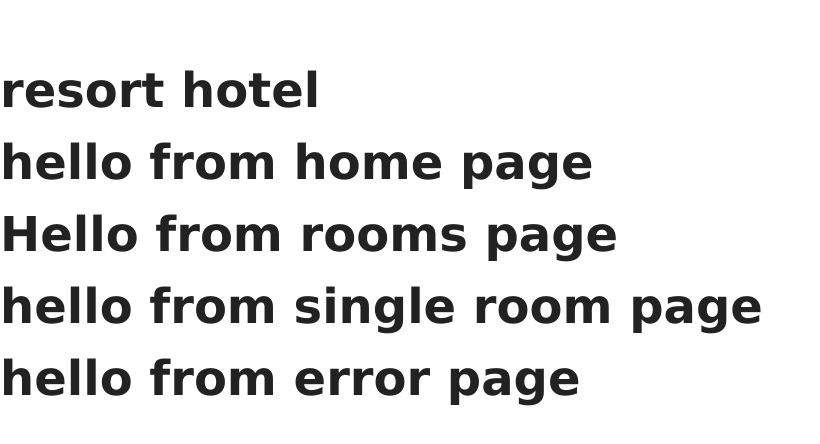
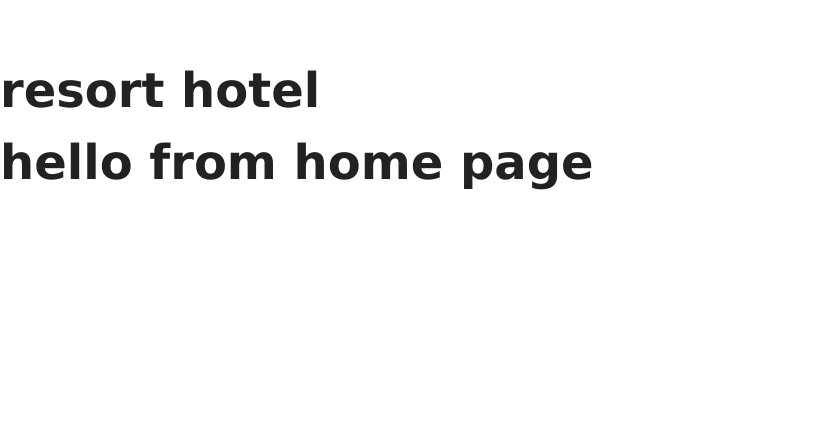
Before and after one commit to chirchir12/reservation, a React (Create React App) app: page / in a window 1280 px wide. Shown: the top 444 px of the page, without its empty margins (0-820 px from the left). Built offline with nearby package versions, Linux system fonts and the light colour scheme.

Commit message:
add routes

```diff
--- a/src/App.js
+++ b/src/App.js
@@ -1,4 +1,5 @@
 import React from 'react';
+import { Route, Switch } from 'react-router-dom';
 import './App.css';
 import Home from './Pages/Home';
 import SingleRoom from './Pages/SingleRoom';
@@ -8,10 +9,9 @@
   return (
     <div className="Appp">
       <h1>resort hotel</h1>
-      <Home />
-      <Rooms />
-      <SingleRoom />
-      <Error />
+      <Route exact path="/" component={Home} />
+      <Route exact path="/rooms" component={Rooms} />
+      <Route exact path="/single-room" component={SingleRoom} />
     </div>
   );
 }
--- a/src/index.js
+++ b/src/index.js
@@ -1,12 +1,14 @@
 import React from 'react';
 import ReactDOM from 'react-dom';
-
+import { BrowserRouter as Router } from 'react-router-dom';
 import App from './App';
 import * as serviceWorker from './serviceWorker';
 
 ReactDOM.render(
   <React.StrictMode>
-    <App />
+    <Router>
+      <App />
+    </Router>
   </React.StrictMode>,
   document.getElementById('root')
 );
```
